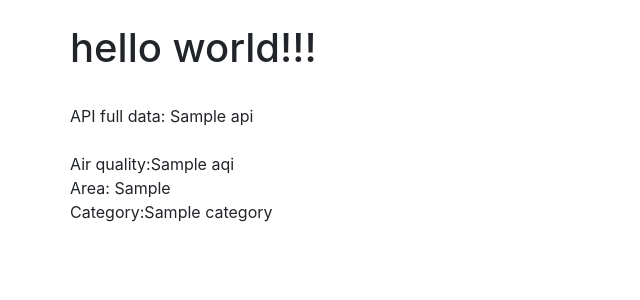
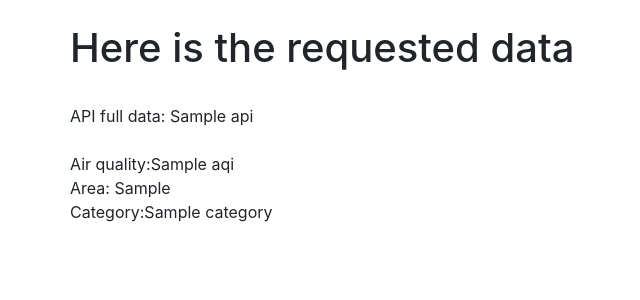
Before and after one commit to rusonariga/DjangoProjects, a Django app: template djangoWeather/weather/weatherLookUp/templates/home.html in a window 1280 px wide. Shown: the part 56-356 px from the top of the page, without its empty margins (15-655 px from the left). Run offline with Django 4.2, Linux system fonts and the light colour scheme; the template is opened without the code that fills it: most values are stand-ins (such as "Sample title", 1, 10 or a date in 2020); parts of the project's set-up code (start-up, migrations or seed data) failed here and were passed over; some libraries are stand-ins or nearby versions.

Commit message:
error handlign added

```diff
--- a/djangoWeather/weather/weatherLookUp/templates/home.html
+++ b/djangoWeather/weather/weatherLookUp/templates/home.html
@@ -1,11 +1,12 @@
 {% extends 'base.html' %} {% block content %}
-<h1>hello world!!!</h1>
+<h1>Here is the requested data</h1>
 <br />
-API full data: {{api}} <br />
+{% if api %} {% if api == "Error loading API data from website"%} There was an
+error requesting the data, please try later {% else %} API full data: {{api}}
+<br />
 <br />
 Air quality:{{api.0.AQI}} <br />
 <!--request of the AQI value of the API dictionary -->
 Area: {{api.0.ReportingArea}}<br />
 Category:{{api.0.Category.Name}}<br />
-
-{% endblock %}
+{% endif %} {% endif %} {% endblock %}
```
